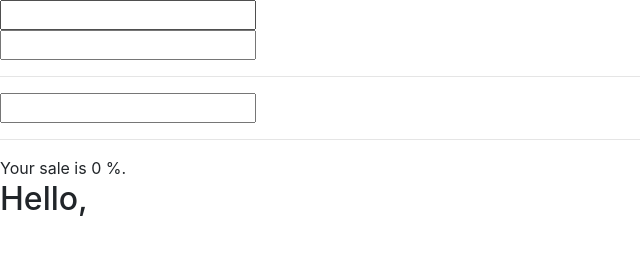
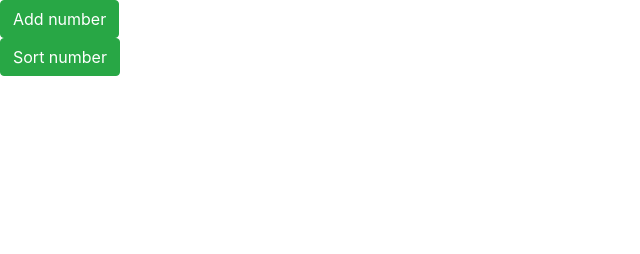
Before and after one commit to BOBKOVSERGEY/vuejslavr, a plain HTML site: page index.html in a window 1280 px wide. Shown: the whole page, without its empty margins (0-640 px from the left). Drawn offline with Linux system fonts and the light colour scheme.

Commit message:
Сортировка

```diff
--- a/index.html
+++ b/index.html
@@ -11,14 +11,13 @@
 <body>
 <div class="wrapper">
   <div class="sample">
-    <input type="text" v-model="firstName">
-    <br>
-    <input type="text" v-model="lastName">
-    <hr>
-    <input type="text" v-model="promo">
-    <hr>
-    <div v-show="showText">Your sale is {{ sale }} %.</div>
-    <h2>Hello, {{ fullName }}</h2>
+    <button class="btn btn-success" @click="addNumber">Add number</button><br>
+    <button class="btn btn-success" @click="sortNumbers">Sort number</button><br>
+    <ul>
+      <li v-for="number in numbers">
+        {{ number }}
+      </li>
+    </ul>
   </div>
 </div>
 
--- a/js/main.js
+++ b/js/main.js
@@ -1,34 +1,26 @@
-const getSale = (code) => {
-    let codes = {
-        newYear: 10,
-        some: 20
-    };
-    let sale = (codes[code] !== undefined) ? codes[code] : 0;
-    return sale;
-};
+
 
 const sample = new Vue({
     el: '.sample',
     data: {
-        firstName: '',
-        lastName: '',
-        fullName: '',
-        promo: '',
-        showText: true
+        numbers: [
+
+        ]
     },
     computed: {
-        fullName()
-        {
-            console.log('render full name');
-            return this.firstName + ' ' + this.lastName;
+    },
+    methods: {
+        addNumber() {
+            this.numbers.push(Math.floor(Math.random() * 10));
+            this.sortNumbers();
         },
-        sale() {
-            return getSale(this.promo);
+        sortNumbers() {
+            this.numbers.sort((a, b) => {
+                return a > b ? 1 : -1;
+            })
         }
-    },
-    watch: {
+    }
 
-    }
 });
 
 console.log(sample);
```
